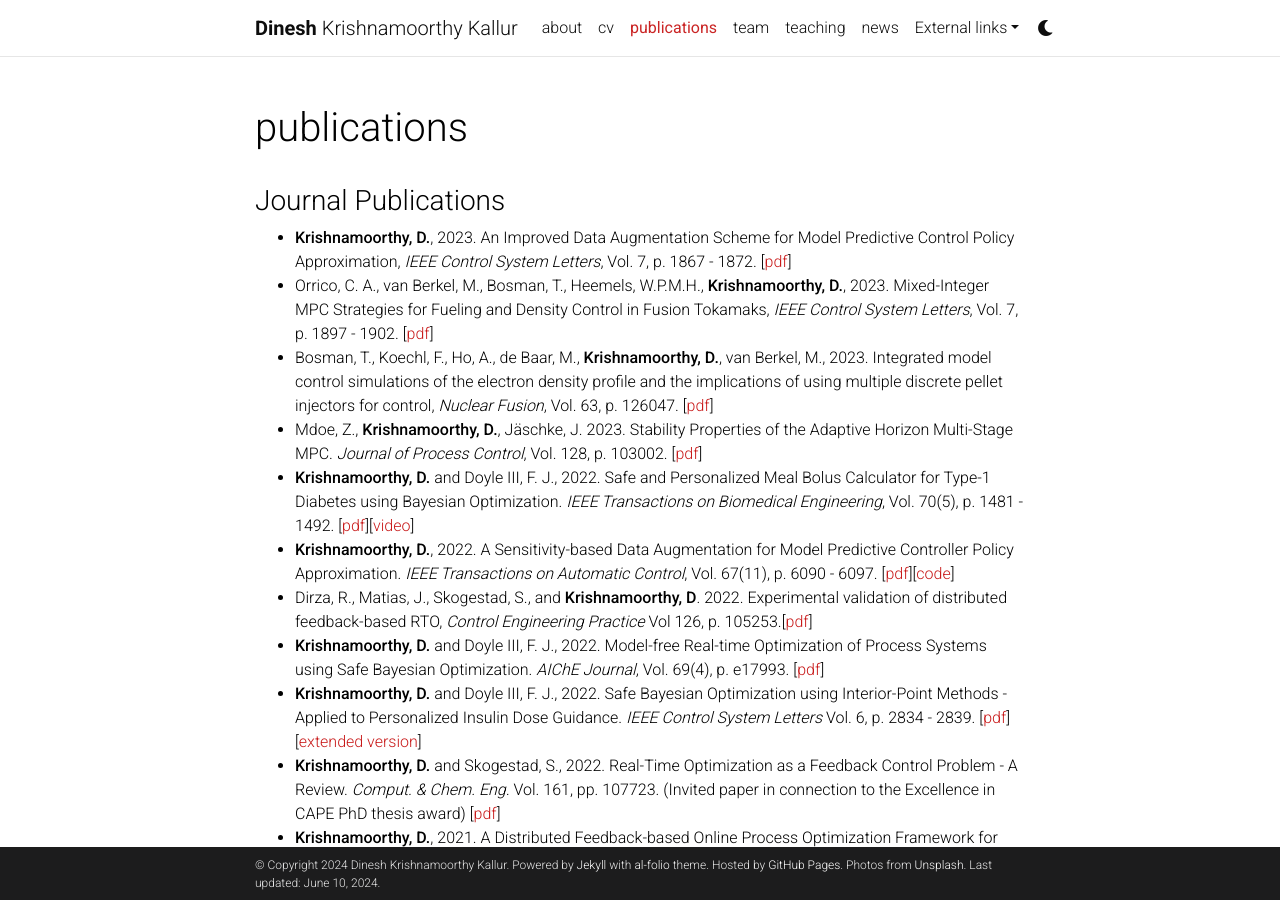
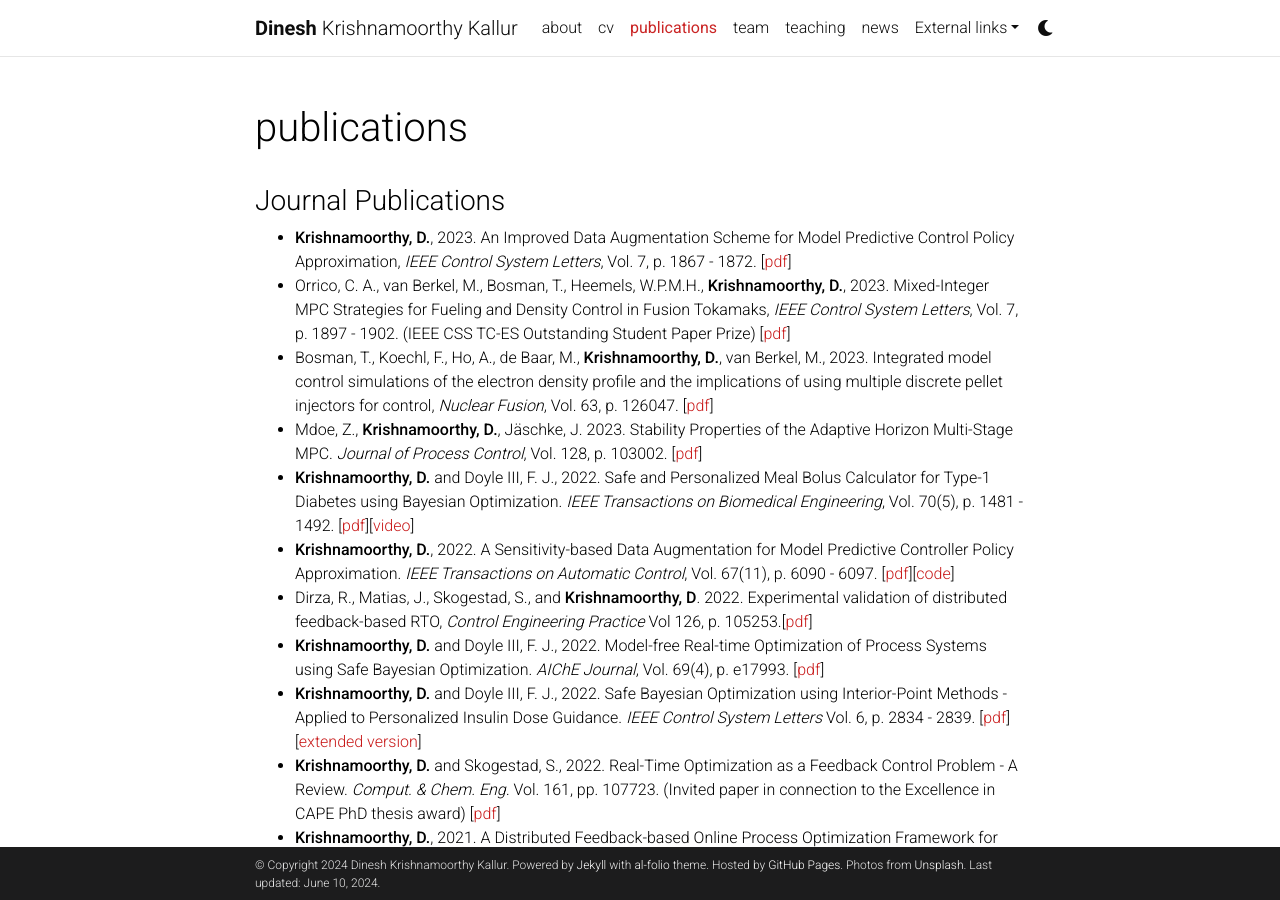
Before and after one commit to dinesh-krishnamoorthy/dinesh-krishnamoorthy.github.io, a Jekyll site: the page built from _pages/publications.md, in a window 1280 px wide and 900 px high. Built offline with Jekyll 4.4.1, drawn with Linux system fonts in a browser that asks for light colours; comment, search, counter and statistics services are not loaded; a style sheet for code colours, icons or effects is not loaded.

Commit message:
Update publications.md

```diff
--- a/_pages/publications.md
+++ b/_pages/publications.md
@@ -11,7 +11,7 @@ nav_order: 2
 
 ### Journal Publications
 * **Krishnamoorthy, D.**, 2023. An Improved Data Augmentation Scheme for Model Predictive Control Policy Approximation, _IEEE Control System Letters_, Vol. 7, p. 1867 - 1872. [[pdf](https://arxiv.org/pdf/2303.05607.pdf)]
-* Orrico, C. A., van Berkel, M., Bosman, T., Heemels, W.P.M.H., **Krishnamoorthy, D.**, 2023. Mixed-Integer MPC Strategies for Fueling and Density Control in Fusion Tokamaks, _IEEE Control System Letters_, Vol. 7, p. 1897 - 1902. [[pdf](https://arxiv.org/pdf/2306.00415.pdf)]
+* Orrico, C. A., van Berkel, M., Bosman, T., Heemels, W.P.M.H., **Krishnamoorthy, D.**, 2023. Mixed-Integer MPC Strategies for Fueling and Density Control in Fusion Tokamaks, _IEEE Control System Letters_, Vol. 7, p. 1897 - 1902. (IEEE CSS TC-ES Outstanding Student Paper Prize) [[pdf](https://arxiv.org/pdf/2306.00415.pdf)]
 * Bosman, T.,  Koechl, F., Ho, A., de Baar, M., **Krishnamoorthy, D.**, van Berkel, M., 2023. Integrated model control simulations of the electron density profile and the implications of using multiple discrete pellet injectors for control, _Nuclear Fusion_, Vol. 63, p. 126047. [[pdf](https://iopscience.iop.org/article/10.1088/1741-4326/ad0251/meta)]
 * Mdoe, Z., **Krishnamoorthy, D.**, Jäschke, J. 2023. Stability Properties of the Adaptive Horizon Multi-Stage MPC. _Journal of Process Control_, Vol. 128, p. 103002. [[pdf](https://www.sciencedirect.com/science/article/pii/S0959152423000811)]
 * **Krishnamoorthy, D.** and Doyle III, F. J., 2022.  Safe and Personalized Meal Bolus Calculator for Type-1 Diabetes using Bayesian Optimization. _IEEE Transactions on Biomedical Engineering_, Vol. 70(5), p. 1481 - 1492. [[pdf](https://www.dropbox.com/s/zjmp8uzozj3lqsl/main_BolusCalculator.pdf?dl=0)][[video](https://youtu.be/VMV64__1I8A)]
```
